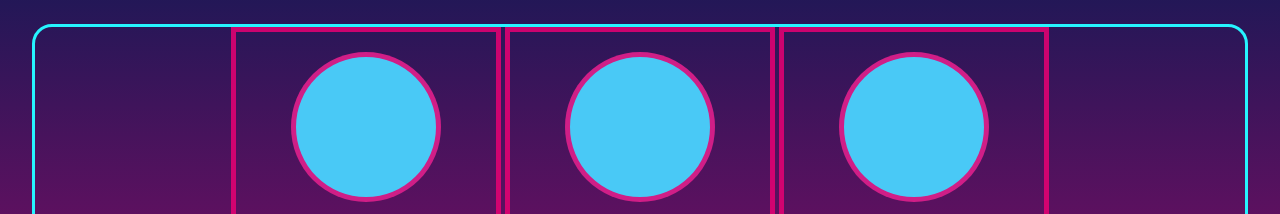
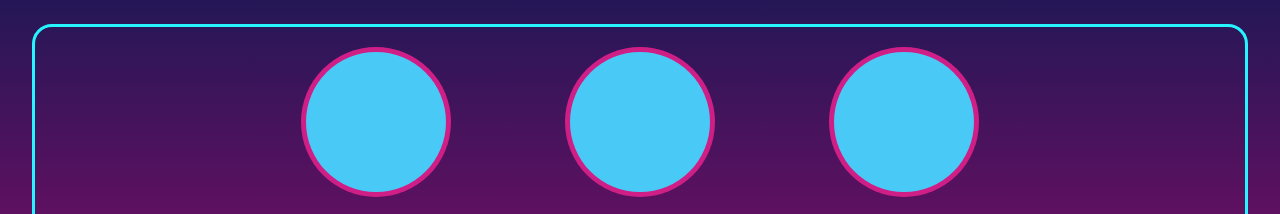
Before and after one commit to carlosmart7104/hackerday2019, a website: page public/index.html in a window 1280 px wide. Shown: the part 726-940 px from the top of the page. Drawn offline with Linux system fonts and the light colour scheme.

Commit message:
quitar bordes rojos

```diff
--- a/public/css/style.css
+++ b/public/css/style.css
@@ -731,17 +731,14 @@ h1.confname {
 .confrect1 {
     display: inline-block;
     margin-bottom: 30px;
-    border: 5px solid rgba(232, 0, 116, 0.85);
 
 }
 .confrect2 {
     display: inline-block;
-    border: 5px solid rgba(232, 0, 116, 0.85);
 
 }
 .confrect3 {
     display: inline-block;
-    border: 5px solid rgba(232, 0, 116, 0.85);
 
 }
 
```
